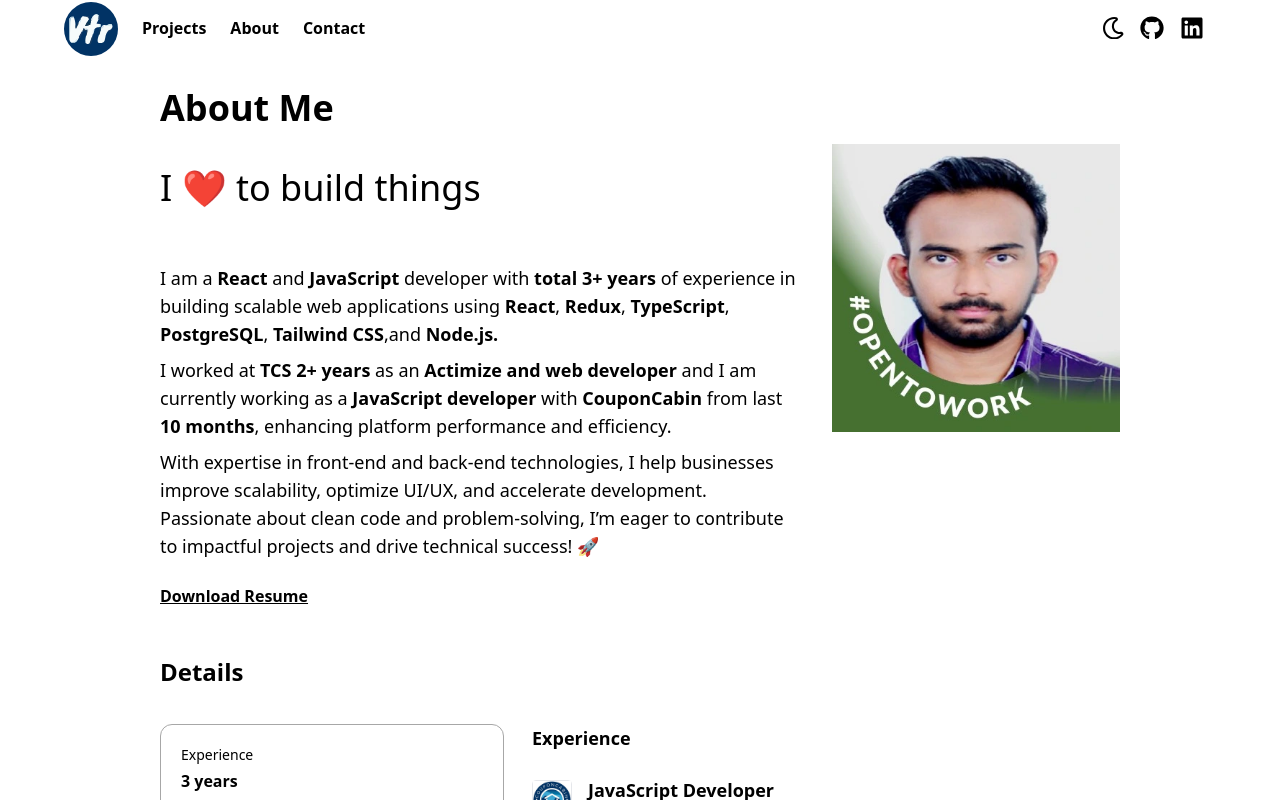
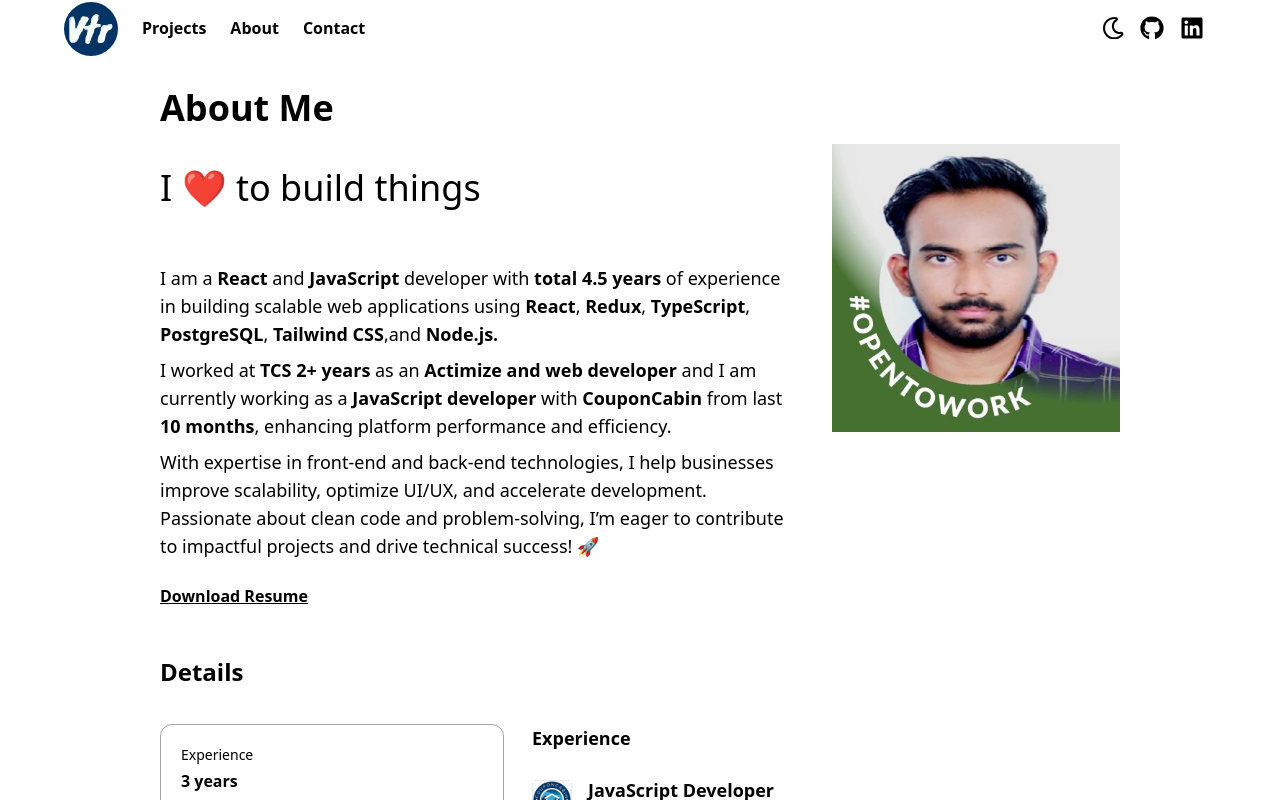
Before and after one commit to randhavevaibhav/PortFReact, a React (Vite) app: page /about in a window 1280 px wide. Shown: the top 800 px of the page. Built offline with nearby package versions, Linux system fonts and the light colour scheme.

Commit message:
updated resume link and experience

```diff
--- a/src/components/About/AboutMeSection/AboutMeSection.jsx
+++ b/src/components/About/AboutMeSection/AboutMeSection.jsx
@@ -15,7 +15,7 @@ export const AboutMeSection = () => {
         <div className="description_container ">
           <p className="sm:text-lg text-base mb-2">
             I am a <b>React</b> and <b>JavaScript</b> developer with{" "}
-            <b>total 3+ years</b> of experience in building scalable web
+            <b>total 4.5 years</b> of experience in building scalable web
             applications using <b>React</b>, <b>Redux</b>, <b>TypeScript</b>,{" "}
             <b>PostgreSQL</b>, <b>Tailwind CSS</b>,and <b>Node.js.</b>
           </p>
@@ -44,7 +44,7 @@ export const AboutMeSection = () => {
       </div>
       <div>
         <a
-          href="https://drive.google.com/uc?export=download&id=1R35DDyOAxyO3D5gefsJeRM9gjXZdURLQ"
+          href="https://drive.google.com/file/d/1DZzoiThbePmqU-0Z6_v1ZrVYfSM9md1g/view?usp=sharing"
           className="font-semibold underline text-primary"
         >
           Download Resume
```
